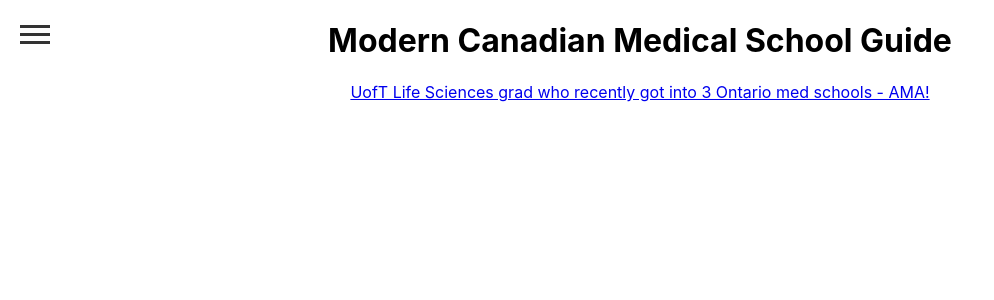
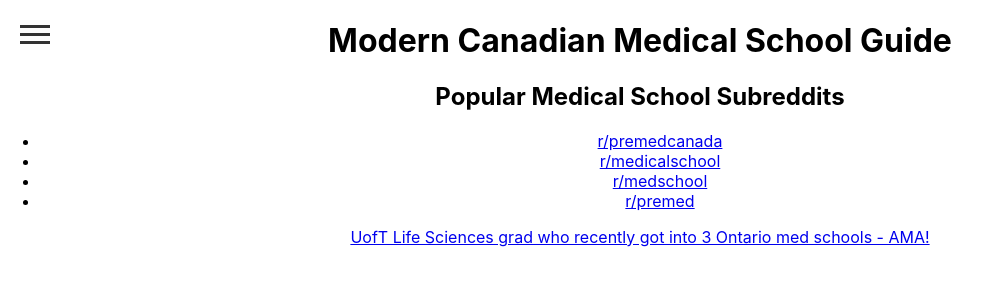
Before and after one commit to svastiks/medschool-guide, a React (Create React App) app in the folder client/: page /reddit in a window 1280 px wide. Shown: the top 300 px of the page, without its empty margins (0-994 px from the left). Built offline with nearby package versions, Linux system fonts and the light colour scheme.

Commit message:
updated Routes and added more components

```diff
--- a/client/src/App.js
+++ b/client/src/App.js
@@ -9,6 +9,7 @@
 import Home from './components/Home/Home'
 import RedditReferences from './components/RedditReferences/RedditReference';
 import Header from './components/Header/Header';
+import Community from './components/Community/Community';
 
 function App() {
 
@@ -29,6 +30,7 @@
           <Route path="/" element={<Home />}/>
           <Route path="/rankings" element={<Rankings />}/>
           <Route path="/reddit" element={<RedditReferences />}/>
+          <Route path="/community" element={<Community />}/>
         </Routes>
       </div>
     </div>
--- /dev/null
+++ b/client/src/components/Community/Community.js
@@ -0,0 +1,11 @@
+import react from "react";
+
+const Community = () => {
+    return(
+        <div>
+            <h2>Hey, feel free to drop any questions here!</h2>
+        </div>
+    )
+};
+
+export default Community;
--- a/client/src/components/RedditReferences/RedditReference.js
+++ b/client/src/components/RedditReferences/RedditReference.js
@@ -3,10 +3,20 @@
 const RedditReferences = () => {
     return(
         <div>
+
+            <div className="subreddit-list">
+                <h2>Popular Medical School Subreddits</h2>
+                <ul>
+                    <li><a href="https://www.reddit.com/r/premedcanada/" target="_blank">r/premedcanada</a></li>
+                    <li><a href="https://www.reddit.com/r/medicalschool/" target="_blank">r/medicalschool</a></li>
+                    <li><a href="https://www.reddit.com/r/medschool/" target="_blank">r/medschool</a></li>
+                    <li><a href="https://www.reddit.com/r/premed/" target="_blank">r/premed</a></li>
+                </ul>
+            </div>
+
             <a href="https://www.reddit.com/r/OntarioGrade12s/comments/1ctrwk4/uoft_life_sciences_grad_who_recently_got_into_3/" target="_blank">
                 UofT Life Sciences grad who recently got into 3 Ontario med schools - AMA!
             </a>
-
         </div>
     );
 };
--- a/client/src/components/Sidebar/Sidebar.js
+++ b/client/src/components/Sidebar/Sidebar.js
@@ -10,9 +10,10 @@
         &times;
       </button>
       <ul>
-        <li><Link to="/" onClick={toggleSidebar}>Home</Link></li>
-        <li><Link to="/rankings" onClick={toggleSidebar}>Rankings</Link></li>
-        <li><Link to="/reddit" onClick={toggleSidebar}>Reddit</Link></li>
+        <li><Link to="/">Home</Link></li>
+        <li><Link to="/rankings">Rankings</Link></li>
+        <li><Link to="/reddit">Reddit</Link></li>
+        <li><Link to="/community">Community</Link></li>
       </ul>
     </div>
   );
```
